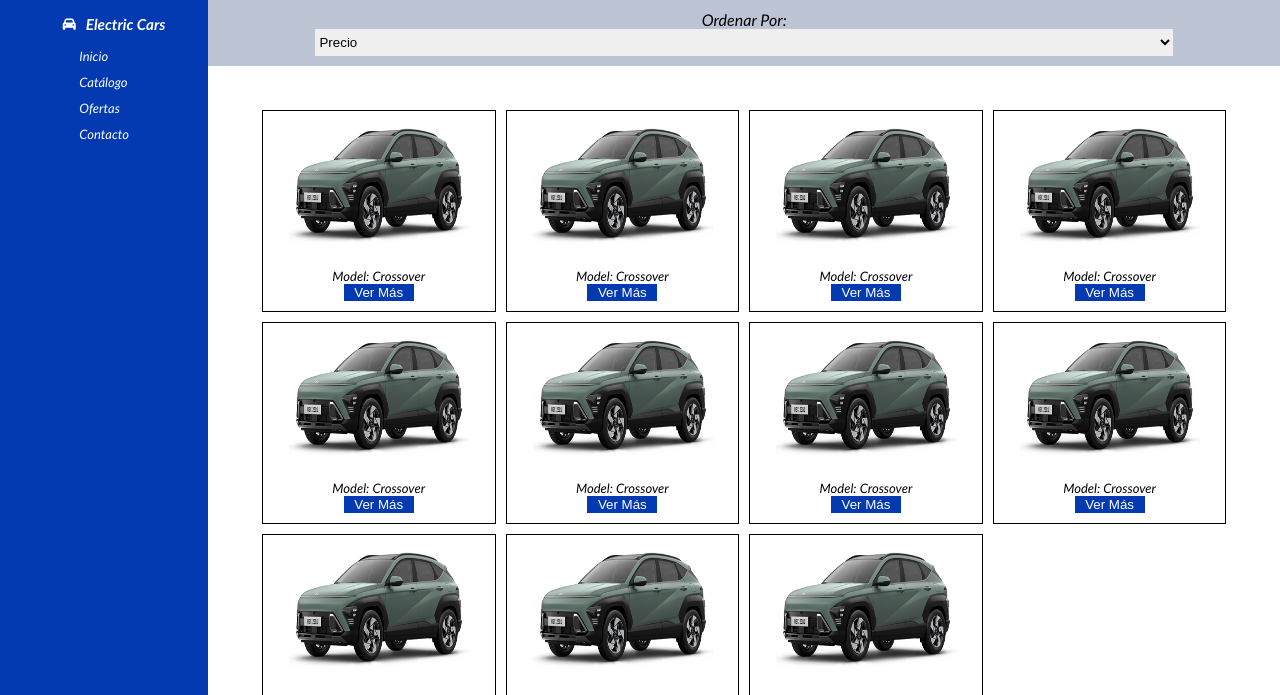
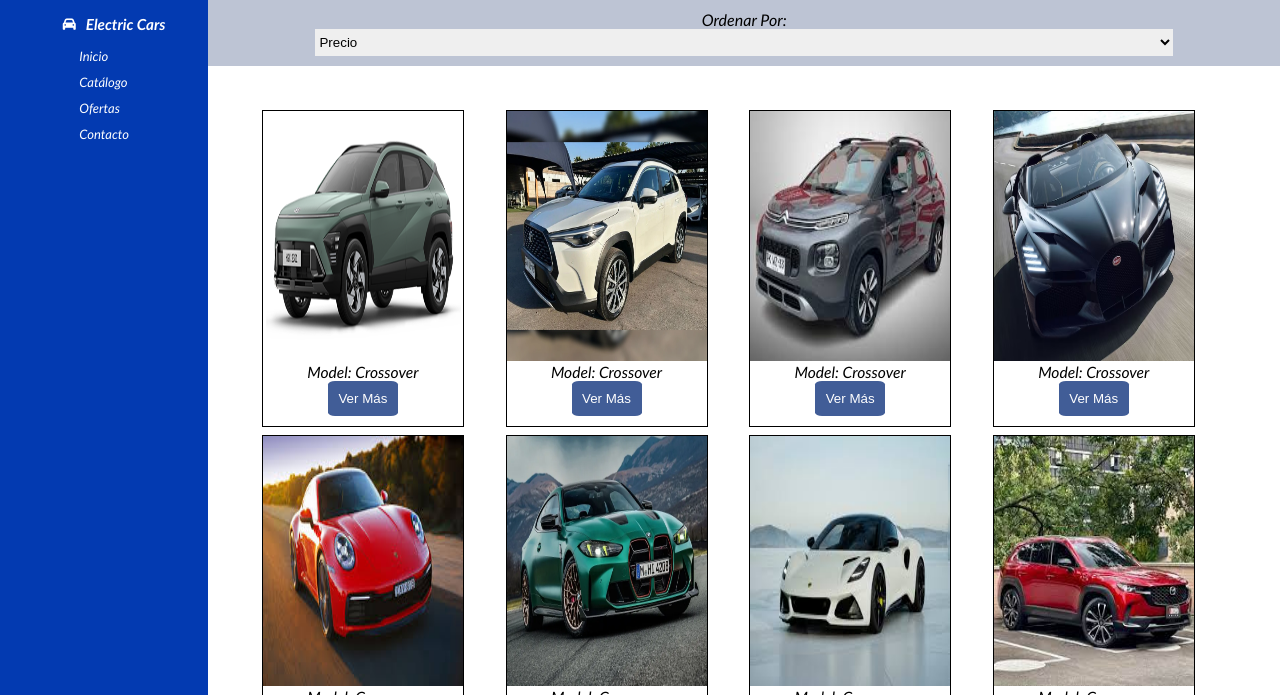
Before and after one commit to Jose-Santibanez/DesafioMediaqueries, a plain HTML site: page index.html in a window 1280 px wide. Shown: the top 695 px of the page. Drawn offline with nearby package versions, Linux system fonts and the light colour scheme.

Commit message:
Agregando imagenes y arreglando cards

```diff
--- a/assets/css/style.css
+++ b/assets/css/style.css
@@ -74,24 +74,30 @@ body{
     display: flex;
     flex-direction: column;
     align-items: center;
-    justify-content: center;
+    justify-content: space-between;
     height: 100%;
 }
 #contenido .card img{
-    width: 300px;
+    width: 100%;
     height: 250px ;
 }
-#contenido .card p{
+#contenido .card .card-body{
+    display: flex;
+    flex-direction: column;
+    align-items: center;
+}
+#contenido .card .card-body p{
     margin:0;
-    padding-top: 10px;
+    font-size: 1.2em;
 }
-#contenido .card button{
+#contenido .card .card-body button{
     margin-bottom: 10px;
     color: white;
-    background-color: rgb(3, 58, 177);
+    background-color: rgb(65, 93, 151);
     width: 70px;
-    height: 20px;
+    height: 35px;
     border: none;
+    border-radius: 10%;
 }
 #contenido .paginar{
     display: flex;
@@ -184,14 +190,17 @@ body{
         grid-template-columns: repeat(4, 1fr);
         grid-template-rows: 1fr 1fr;
         border: none;
+        max-height: 100%;
     }
     #contenido .card{
-         max-height: 200px;
-         max-width: 250px;
+         width: 200px;
+         height: 300px;
          border: 1px solid;
     }
     #contenido .card img{
         max-width: 100%;
-        max-width: 80%;
+        max-height: 250px
     }
+
+
 }
--- a/index.html
+++ b/index.html
@@ -38,58 +38,80 @@
             <section class="galeria">
                 <div class="card">
                     <img src="assets/img/auto.webp" alt="">
+                    <div class="card-body">
                         <p>Model: Crossover</p>
                     <button>Ver Más</button>
                     </div>
+                </div>
                 <div class="card">
-                    <img src="assets/img/auto.webp" alt="" >
+                    <img src="assets/img/2.webp" alt="" >
+                    <div class="card-body">
                         <p>Model: Crossover</p>
                     <button>Ver Más</button>
                     </div>
+                </div>
                 <div class="card">
-                    <img src="assets/img/auto.webp" alt="" >
+                    <img src="assets/img/3.jpeg" alt="" >
+                    <div class="card-body">
                         <p>Model: Crossover</p>
                     <button>Ver Más</button>
                     </div>
+                </div>
                 <div class="card">
-                    <img src="assets/img/auto.webp" alt="" >
+                    <img src="assets/img/4.avif" alt="" >
+                    <div class="card-body">
                         <p>Model: Crossover</p>
                     <button>Ver Más</button>
                     </div>
+                </div>
                 <div class="card">
-                    <img src="assets/img/auto.webp" alt="" >
+                    <img src="assets/img/5.jpeg" alt="" >
+                    <div class="card-body">
                         <p>Model: Crossover</p>
                     <button>Ver Más</button>
                     </div>
+                </div>
                 <div class="card">
-                    <img src="assets/img/auto.webp" alt="" >
+                    <img src="assets/img/6.webp" alt="" >
+                    <div class="card-body">
                         <p>Model: Crossover</p>
                     <button>Ver Más</button>
                     </div>
+                </div>
                 <div class="card">
-                    <img src="assets/img/auto.webp" alt="" >
+                    <img src="assets/img/7.jpeg" alt="" >
+                    <div class="card-body">
                         <p>Model: Crossover</p>
                     <button>Ver Más</button>
                     </div>
+                </div>
                 <div class="card">
-                    <img src="assets/img/auto.webp" alt="" >
+                    <img src="assets/img/8.jpeg" alt="" >
+                    <div class="card-body">
                         <p>Model: Crossover</p>
                     <button>Ver Más</button>
                     </div>
+                </div>
                 <div class="card">
-                    <img src="assets/img/auto.webp" alt="" >
+                    <img src="assets/img/9.jpeg" alt="" >
+                    <div class="card-body">
                         <p>Model: Crossover</p>
                     <button>Ver Más</button>
                     </div>
+                </div>
                 <div class="card">
-                    <img src="assets/img/auto.webp" alt="" >
+                    <img src="assets/img/10.jpeg" alt="" >
+                    <div class="card-body">
                         <p>Model: Crossover</p>
                     <button>Ver Más</button>
                     </div>
+                </div>
                 <div class="card">
-                    <img src="assets/img/auto.webp" alt="" >
+                    <img src="assets/img/11.jpeg" alt="" >
+                    <div class="card-body">
                         <p>Model: Crossover</p>
                     <button>Ver Más</button>
+                    </div>
                 </div>
             </section>
 
```
Also changed, not shown: assets/img/10.jpeg (added), assets/img/11.jpeg (added), assets/img/2.webp (added), assets/img/3.jpeg (added), assets/img/4.avif (added), assets/img/5.jpeg (added), assets/img/6.webp (added), assets/img/7.jpeg (added), assets/img/8.jpeg (added), assets/img/9.jpeg (added). Lines whose indentation alone changed are shown as unchanged.
